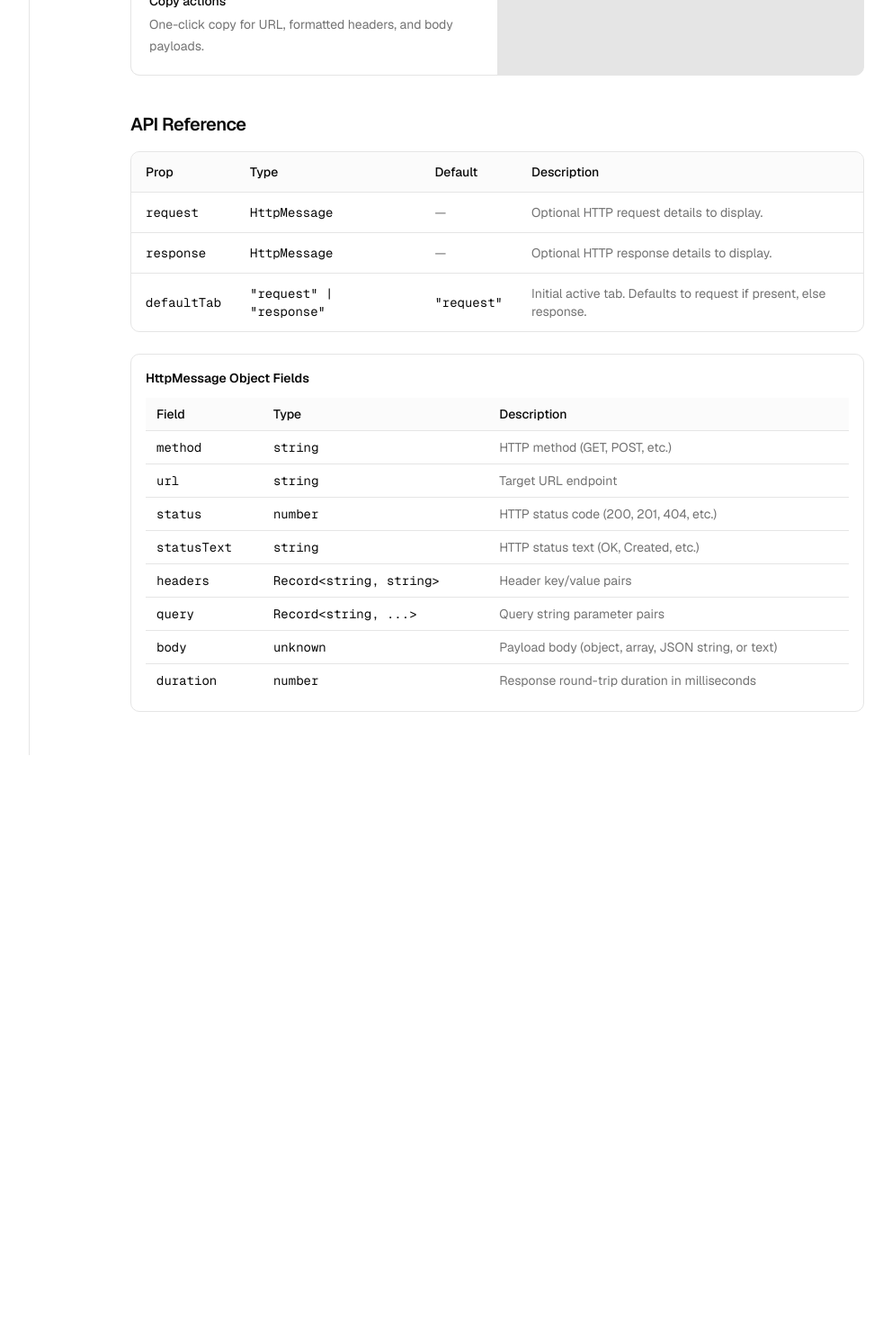
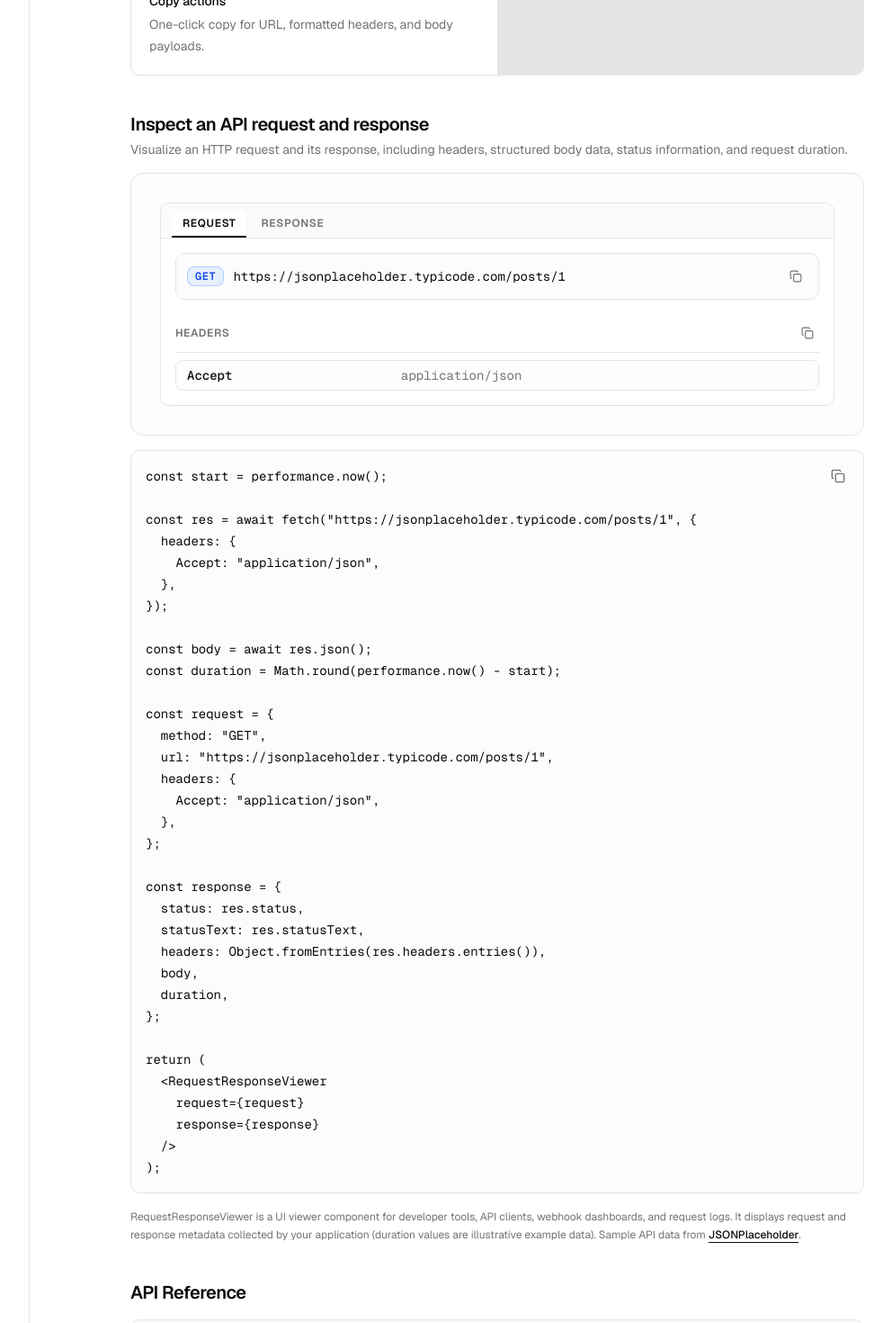
Before and after one commit to notinsect/json-inspector, a Next.js app: page /components/request-response-viewer in a window 1280 px wide. Shown: the part 3500-4970 px from the top of the page at 90% size, without its empty margins (207-1199 px from the left). Before the commit the page ends 4339 px from the top, so only its background shows below. Built offline with nearby package versions, Linux system fonts and the light colour scheme.

Commit message:
docs: add API example to request response viewer

```diff
--- a/src/app/components/request-response-viewer/page.tsx
+++ b/src/app/components/request-response-viewer/page.tsx
@@ -37,6 +37,65 @@ const sampleResponse = {
     created: true,
   },
 };
+
+const apiRequest = {
+  method: "GET",
+  url: "https://jsonplaceholder.typicode.com/posts/1",
+  headers: {
+    Accept: "application/json",
+  },
+};
+
+const apiResponse = {
+  status: 200,
+  statusText: "OK",
+  headers: {
+    "Content-Type": "application/json; charset=utf-8",
+  },
+  body: {
+    userId: 1,
+    id: 1,
+    title:
+      "sunt aut facere repellat provident occaecati excepturi optio reprehenderit",
+    body:
+      "quia et suscipit\nsuscipit recusandae consequuntur expedita et cum\nreprehenderit molestiae ut ut quas totam\nnostrum rerum est autem sunt rem eveniet architecto",
+  },
+  duration: 124,
+};
+
+const apiReqResUsageCode = `const start = performance.now();
+
+const res = await fetch("https://jsonplaceholder.typicode.com/posts/1", {
+  headers: {
+    Accept: "application/json",
+  },
+});
+
+const body = await res.json();
+const duration = Math.round(performance.now() - start);
+
+const request = {
+  method: "GET",
+  url: "https://jsonplaceholder.typicode.com/posts/1",
+  headers: {
+    Accept: "application/json",
+  },
+};
+
+const response = {
+  status: res.status,
+  statusText: res.statusText,
+  headers: Object.fromEntries(res.headers.entries()),
+  body,
+  duration,
+};
+
+return (
+  <RequestResponseViewer
+    request={request}
+    response={response}
+  />
+);`;
 
 const usageCode = `import { RequestResponseViewer } from "@/components/ui/request-response-viewer"
 
@@ -261,6 +320,50 @@ export default function RequestResponseViewerPage() {
         </div>
       </section>
 
+      {/* Inspect an API request and response */}
+      <section className="scroll-mt-8" id="api-request-response">
+        <div className="mb-4">
+          <h2 className="text-xl font-semibold tracking-tight">
+            Inspect an API request and response
+          </h2>
+
+          <p className="mt-1 text-sm text-muted-foreground">
+            Visualize an HTTP request and its response, including headers,
+            structured body data, status information, and request duration.
+          </p>
+        </div>
+
+        <div className="flex flex-col gap-4">
+          <div className="rounded-xl border bg-muted/20 p-4 md:p-8">
+            <div className="mx-auto max-w-3xl">
+              <RequestResponseViewer
+                request={apiRequest}
+                response={apiResponse}
+              />
+            </div>
+          </div>
+
+          <CodeBlock copyValue={apiReqResUsageCode}>
+            {apiReqResUsageCode}
+          </CodeBlock>
+
+          <p className="text-xs leading-5 text-muted-foreground">
+            RequestResponseViewer is a UI viewer component for developer tools,
+            API clients, webhook dashboards, and request logs. It displays
+            request and response metadata collected by your application (duration values are illustrative example data). Sample API data from{" "}
+            <a
+              href="https://jsonplaceholder.typicode.com/"
+              target="_blank"
+              rel="noreferrer"
+              className="font-medium text-foreground underline underline-offset-4 transition-colors hover:text-foreground/80"
+            >
+              JSONPlaceholder
+            </a>
+            .
+          </p>
+        </div>
+      </section>
+
       {/* API Reference */}
       <section className="scroll-mt-8" id="api-reference">
         <div className="mb-4">
```
